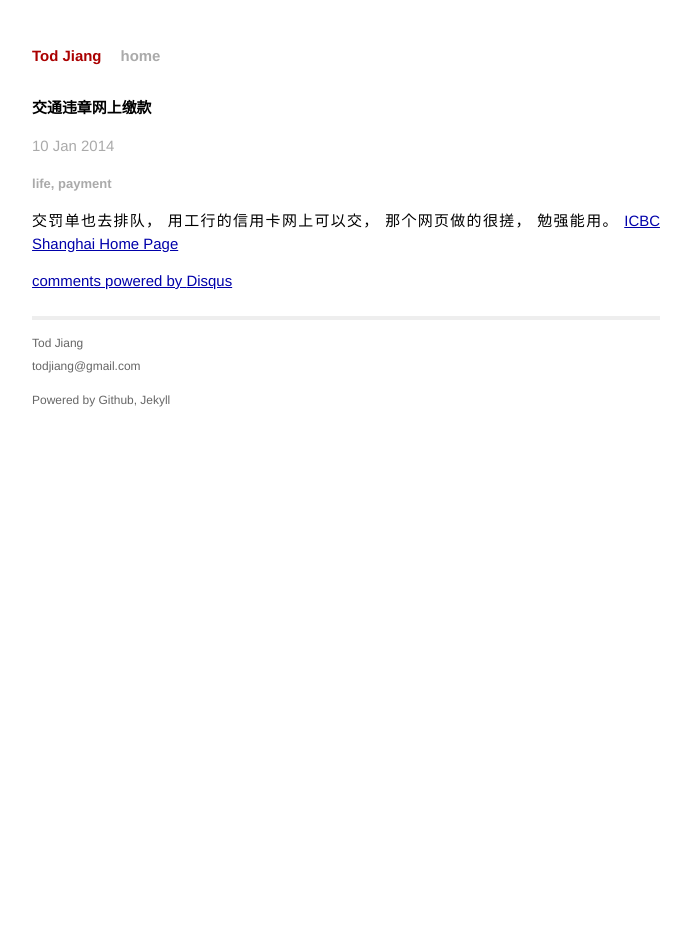
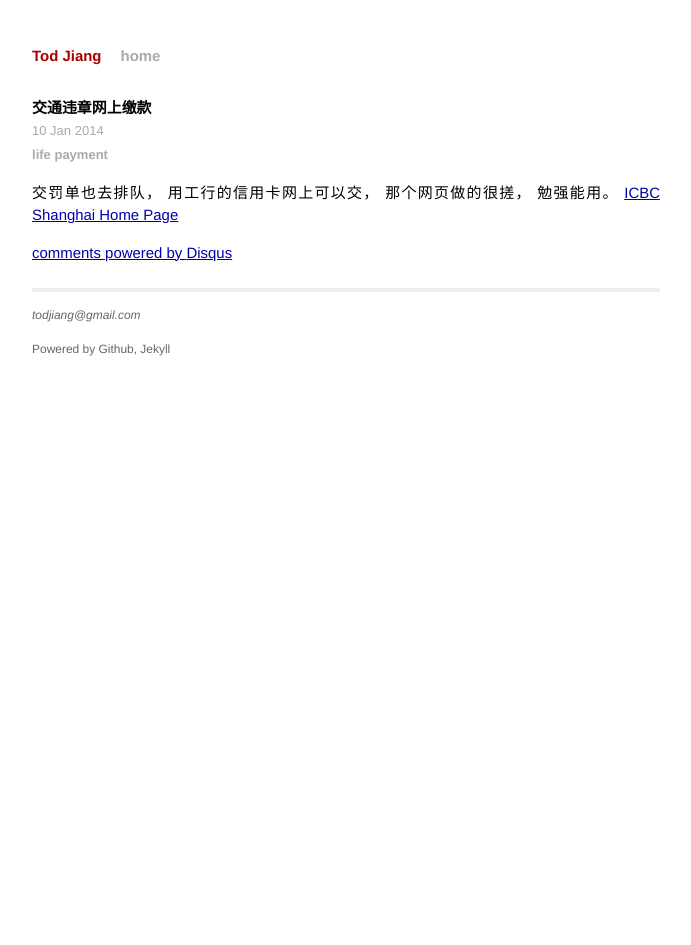
Before and after one commit to todjiang/todjiang.github.io, a Jekyll site: the page built from _posts/2014-01-10-traffic_violations_payment.md, in a window 1280 px wide. Shown: the whole page, without its empty margins (294-985 px from the left). Built offline with Jekyll 4.4.1, drawn with Linux system fonts in a browser that asks for light colours; Markdown is read by kramdown in place of the engine named in the settings; comment, search, counter and statistics services are not loaded.

Commit message:
update style

```diff
--- a/_layouts/default.html
+++ b/_layouts/default.html
@@ -16,7 +16,6 @@ var _hmt = _hmt || [];
         <meta name="viewport" content="width=device-width">
         <!-- syntax highlighting CSS -->
         <link rel="stylesheet" href="/css/syntax.css">
-
         <!-- Custom CSS -->
         <link rel="stylesheet" href="/css/main.css">
     </head>
@@ -33,8 +32,9 @@ var _hmt = _hmt || [];
           <div class="footer">
             <div class="contact">
               <p>
-                Tod Jiang <!-- <a href="https://github.com/todjiang">github.com/todjiang</a> --><br />
-                todjiang@gmail.com<br />
+                <address>
+                  todjiang@gmail.com
+                </address>
               </p>
               <p>
                 Powered by Github, Jekyll
--- a/_layouts/post.html
+++ b/_layouts/post.html
@@ -1,14 +1,14 @@
 ---
 layout: default
 ---
-<h2>{{ page.title }}</h2>
-<p class="meta">{{ page.date | date_to_string }}</p>
-
-<div class="tags">
+<h2>{{ page.title }}</h2><div class="meta">{{ page.date | date_to_string }}</div>
+<p class="tags">
 {% for tag in page.tags %}
    <b> {{ tag }} </b>
 {% endfor %}
-</div>
+</p>
+
+
 <div class="post">
 {{ content }}
 </div>
--- a/_posts/2014-01-10-traffic_violations_payment.md
+++ b/_posts/2014-01-10-traffic_violations_payment.md
@@ -2,7 +2,7 @@
 layout: post
 title:  "交通违章网上缴款"
 category: life
-tags: life, payment
+tags: life payment
 ---
 
 交罚单也去排队， 用工行的信用卡网上可以交， 那个网页做的很搓， 勉强能用。
--- a/css/main.css
+++ b/css/main.css
@@ -91,6 +91,7 @@ a:visited { color: #a0a; }
 }
 
 .meta {
+  font-size: small;
   color: #aaa;
 }
 
@@ -131,7 +132,7 @@ a:visited { color: #a0a; }
 .post pre {
   border: 1px solid #ddd;
   background-color: #eef;
-  padding: 0 .4em;
+  padding: 0.4em;
 }
 
 .post ul, .post ol {
@@ -141,7 +142,7 @@ a:visited { color: #a0a; }
 .post code {
   border: 1px solid #ddd;
   background-color: #eef;
-  padding: 0 .2em;
+  padding: 0.2em;
 }
 
 .post pre code {
@@ -160,6 +161,7 @@ a:visited { color: #a0a; }
 }
 
 .tags {
+  margin-top: 0.1em;
   color: #aaa;
 }
 
```
